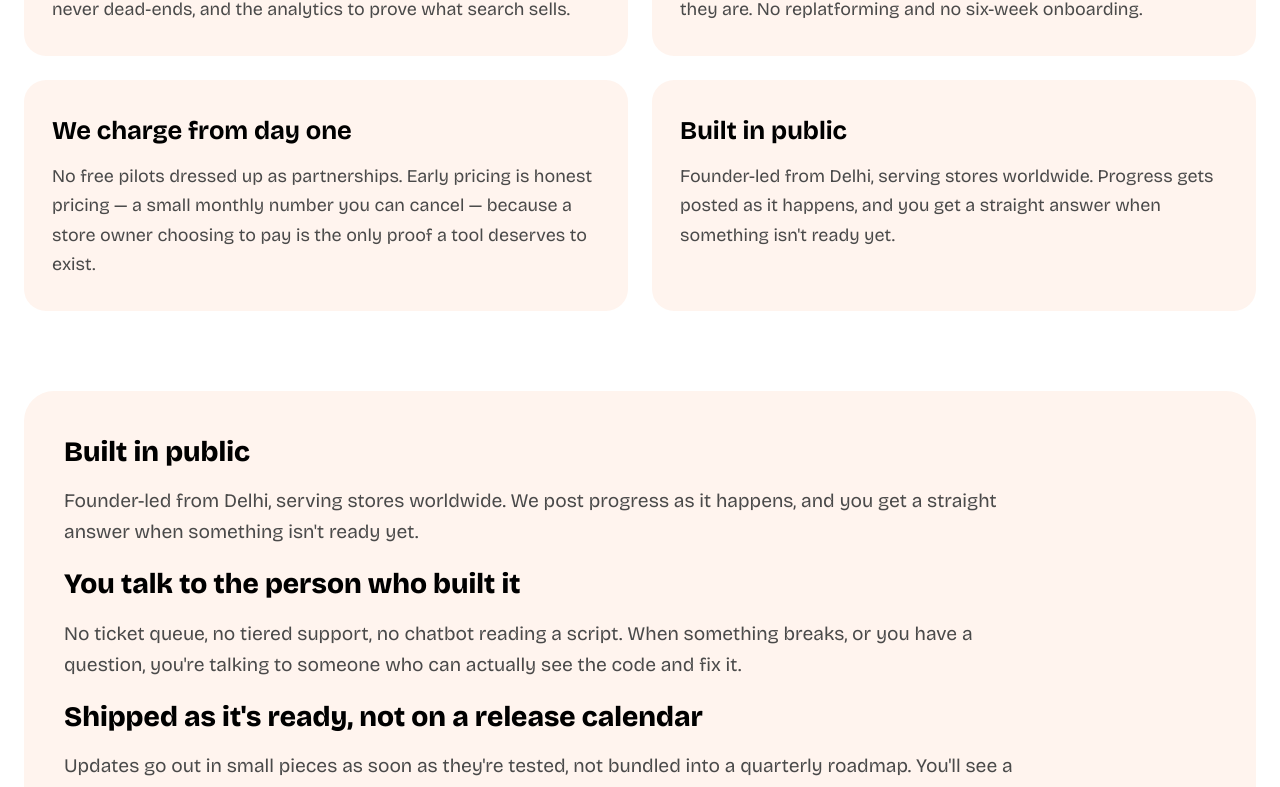
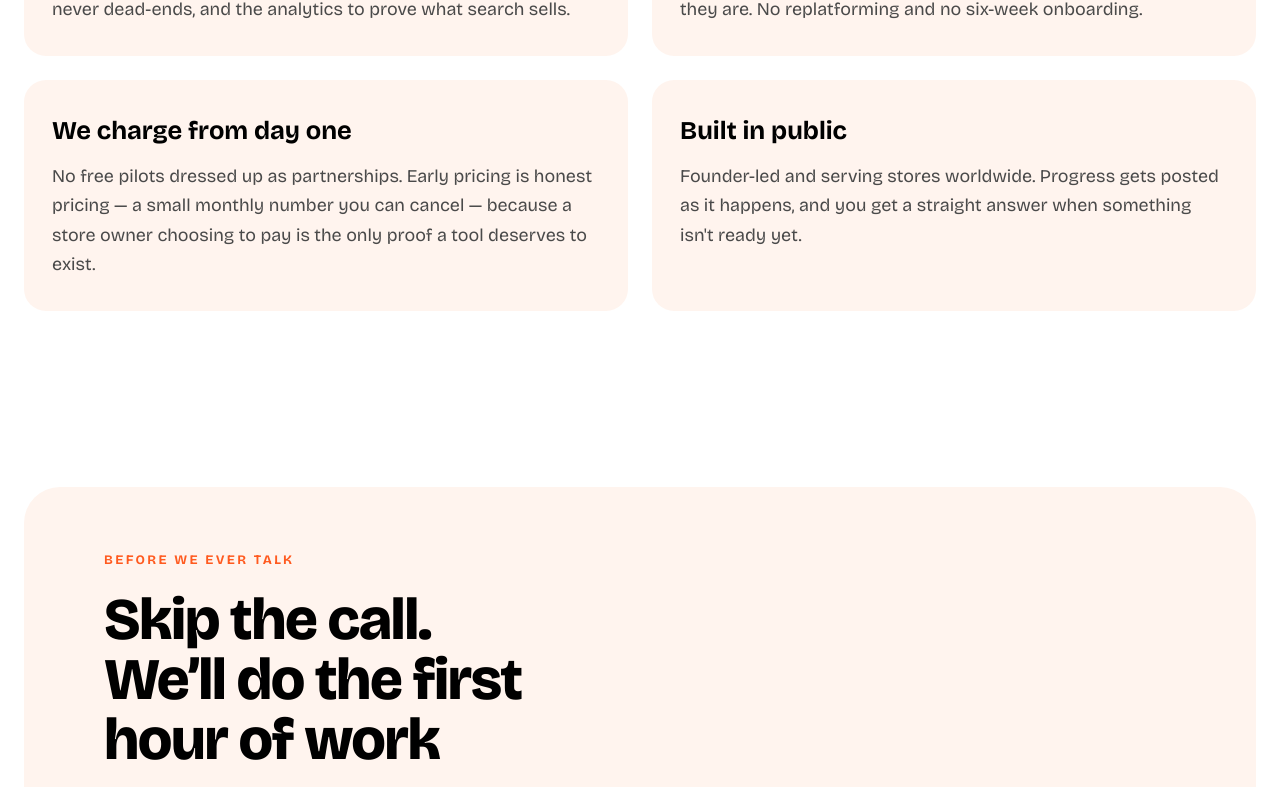
Before and after one commit to ishaangupta2311/growmerce-landing, a Next.js app: page /about in a window 1280 px wide. Shown: the part 2935-3722 px from the top of the page. Built offline with nearby package versions, Linux system fonts and the light colour scheme.

Commit message:
Refine About CTA and remove location references

```diff
--- a/src/app/about/page.tsx
+++ b/src/app/about/page.tsx
@@ -41,26 +41,7 @@ const HOW_WE_WORK = [
   },
   {
     title: "Built in public",
-    body: "Founder-led from Delhi, serving stores worldwide. Progress gets posted as it happens, and you get a straight answer when something isn't ready yet.",
-  },
-];
-
-const HOW_WE_WORK_DETAILS = [
-  {
-    title: "Built in public",
-    body: "Founder-led from Delhi, serving stores worldwide. We post progress as it happens, and you get a straight answer when something isn't ready yet.",
-  },
-  {
-    title: "You talk to the person who built it",
-    body: "No ticket queue, no tiered support, no chatbot reading a script. When something breaks, or you have a question, you're talking to someone who can actually see the code and fix it.",
-  },
-  {
-    title: "Shipped as it's ready, not on a release calendar",
-    body: "Updates go out in small pieces as soon as they're tested, not bundled into a quarterly roadmap. You'll see a fix in your store before you'd see it in a changelog.",
-  },
-  {
-    title: "Every request gets read by a human who can act on it",
-    body: "Feature requests and bug reports go straight to the person building Growsearch, not into a backlog that gets revisited once a year.",
+    body: "Founder-led and serving stores worldwide. Progress gets posted as it happens, and you get a straight answer when something isn't ready yet.",
   },
 ];
 
@@ -217,16 +198,6 @@ export default function AboutPage() {
               </Reveal>
             ))}
           </div>
-          <div className="mt-20 space-y-4 rounded-[30px] bg-cream p-6 sm:p-8 lg:p-10">
-            {HOW_WE_WORK_DETAILS.map((item, i) => (
-              <Reveal key={item.title} delay={i * 70}>
-                <article className="border-t border-brand/15 py-6 first:border-t-0 first:pt-0 last:pb-0">
-                  <h3 className="text-[clamp(1.35rem,2.2vw,1.9rem)] font-extrabold">{item.title}</h3>
-                  <p className="mt-3 max-w-[78ch] text-[clamp(1rem,1.5vw,1.2rem)] leading-relaxed text-body-mute">{item.body}</p>
-                </article>
-              </Reveal>
-            ))}
-          </div>
         </section>
 
         <ProveItBand />
--- a/src/app/v/1/components/Doctrine.tsx
+++ b/src/app/v/1/components/Doctrine.tsx
@@ -58,7 +58,7 @@ export default function Doctrine() {
 
         <Reveal delay={120} className="mt-16 border-t border-[var(--ink-15)] pt-6">
           <p className="text-[13px] font-semibold tracking-[0.14em] text-[var(--ink-40)] uppercase">
-            Founder-led · Built in public · Delhi-based, serving global ecommerce
+            Founder-led · Built in public · serving global ecommerce
           </p>
         </Reveal>
       </div>
--- a/src/app/v/1/components/Footer.tsx
+++ b/src/app/v/1/components/Footer.tsx
@@ -85,7 +85,7 @@ export default function Footer() {
 
           <div className="mt-8 flex flex-col gap-2 text-[13px] text-[var(--ink-40)] sm:flex-row sm:items-center sm:justify-between">
             <p>© 2026 Growmerce. Practical AI for the people running the store.</p>
-            <p>Delhi, India</p>
+            <p>Serving stores worldwide</p>
           </div>
         </div>
       </footer>
--- a/src/app/v/1/components/Hero.tsx
+++ b/src/app/v/1/components/Hero.tsx
@@ -12,7 +12,7 @@ const LEDGER_ROWS = [
   {
     no: "02",
     label: "Desk",
-    value: "Delhi — serving global ecommerce",
+    value: "Serving global ecommerce",
   },
   {
     no: "03",
--- a/src/app/v/4/components/Footer.tsx
+++ b/src/app/v/4/components/Footer.tsx
@@ -53,7 +53,7 @@ export default function Footer() {
               <Lightbox />
               <p className="mt-6 max-w-sm text-[15px] leading-relaxed text-[#e3cab4]">
                 An ecommerce AI studio: we own, operate and build practical
-                tools for the people actually running stores. Delhi-made,
+                tools for the people actually running stores. Built in public,
                 globally useful.
               </p>
 
--- a/src/app/v/4/components/Hero.tsx
+++ b/src/app/v/4/components/Hero.tsx
@@ -41,7 +41,7 @@ export default function Hero() {
             style={{ animationDelay: "60ms" }}
           >
             <Sparkle className={`${styles.twinkle} size-3 text-[#ffc46b]`} />
-            An ecommerce AI studio · Delhi → global
+            An ecommerce AI studio · built for global ecommerce
           </p>
 
           <h1
--- a/src/app/v/4/components/Nav.tsx
+++ b/src/app/v/4/components/Nav.tsx
@@ -16,7 +16,7 @@ const LINKS = [
 const NOTICES = [
   "Open late for early access",
   "First shop lit: Growsearch",
-  "Built in Delhi, serving global ecommerce",
+  "Built in public, serving global ecommerce",
   "Founder answers the demo calls",
   "Install tonight — no migration",
 ];
--- a/src/app/v/4/components/Shopkeeper.tsx
+++ b/src/app/v/4/components/Shopkeeper.tsx
@@ -12,7 +12,7 @@ import { BulbFrame } from "./scenery";
 
 const COUNTER_NOTES = [
   "Demos are run by the person who writes the code.",
-  "Based in Delhi, serving stores worldwide.",
+  "Serving stores worldwide.",
   "If a tool isn’t right for your store yet, you’ll be told so.",
 ];
 
@@ -133,7 +133,7 @@ export default function Shopkeeper() {
                         The founder
                       </p>
                       <p className="text-[13.5px] font-semibold tracking-wide text-[#d8bda6]">
-                        Growmerce · Delhi, India
+                        Growmerce · Serving stores worldwide
                       </p>
                     </div>
                   </div>
--- a/src/components/site/ProveItBand.tsx
+++ b/src/components/site/ProveItBand.tsx
@@ -11,25 +11,26 @@ export default function ProveItBand({ className }: { className?: string }) {
   return (
     <section
       aria-labelledby="prove-it-title"
-      className={`mx-auto max-w-[1370px] px-6 py-20 lg:py-24 ${className ?? ""}`}
+      className={`mx-auto max-w-[1370px] px-6 py-16 lg:py-20 ${className ?? ""}`}
     >
-      <div className="rounded-[36px] bg-cream px-7 py-12 sm:px-12 lg:px-16 lg:py-16">
+      <div className="rounded-[36px] bg-cream px-7 py-10 sm:px-12 sm:py-14 lg:px-20 lg:py-16">
         <p className="font-poppins text-[13px] font-bold tracking-[0.18em] text-brand uppercase">
           Before we ever talk
         </p>
+        <div className="mt-5 grid items-end gap-8 lg:grid-cols-[minmax(0,1.08fr)_minmax(0,0.92fr)] lg:gap-14">
+          <div>
             <h2
               id="prove-it-title"
-          className="mt-4 max-w-[20ch] text-[clamp(2rem,4.6vw,4.25rem)] leading-[1.05] font-extrabold tracking-tight text-balance"
+              className="max-w-[18ch] text-[clamp(2.2rem,4.6vw,4.25rem)] leading-[1.02] font-extrabold tracking-tight text-balance"
             >
               Skip the call. We&rsquo;ll do the first hour of work
             </h2>
-
-        <div className="mt-8 grid gap-8 lg:grid-cols-[minmax(0,1fr)_minmax(0,0.9fr)] lg:items-end">
-          <p className="max-w-[52ch] text-[clamp(1rem,1.4vw,1.375rem)] leading-relaxed text-body-mute">
+            <p className="mt-7 max-w-[52ch] text-[clamp(1rem,1.4vw,1.375rem)] leading-relaxed text-body-mute">
               Drop your store URL. We&rsquo;ll run your current search and send back
               your top zero-result queries, what they&rsquo;re costing you, and
               exactly how Growsearch would fix each one.
             </p>
+          </div>
 
           {sent ? (
             <p
@@ -44,7 +45,7 @@ export default function ProveItBand({ className }: { className?: string }) {
                 e.preventDefault();
                 if (url.trim()) setSent(true);
               }}
-              className="flex flex-col gap-3 sm:flex-row sm:items-center"
+              className="flex flex-col gap-3 sm:flex-row sm:items-center lg:pb-1"
             >
               <label htmlFor="store-url" className="sr-only">
                 Your store URL
--- a/src/lib/faqs.ts
+++ b/src/lib/faqs.ts
@@ -143,7 +143,7 @@ const ABOUT_FAQ: FaqItem[] = [
   },
   {
     q: "Who is behind it?",
-    a: "It's founder-led out of Delhi, serving stores globally. The person who writes the code is the person who answers your demo call — which is an advantage while we're small, and we intend to keep it as long as possible.",
+    a: "It's founder-led and serves stores globally. The person who writes the code is the person who answers your demo call — which is an advantage while we're small, and we intend to keep it as long as possible.",
   },
   {
     q: "What's next after Growsearch?",
```
Lines whose indentation alone changed are shown as unchanged.
